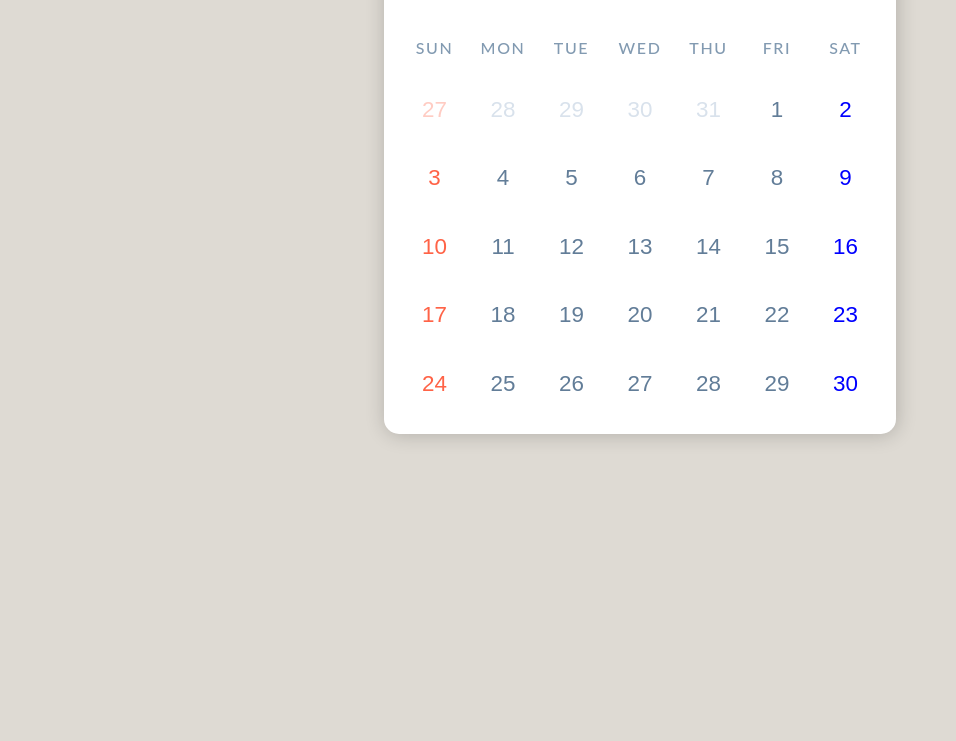
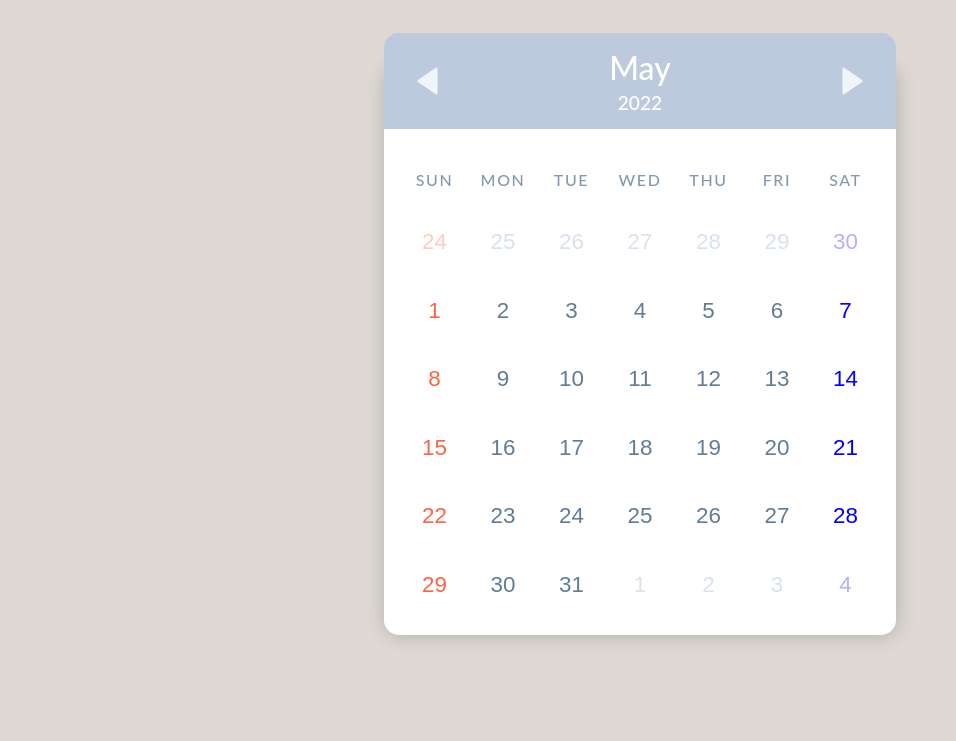
Before and after one commit to pasong0511/js-calendar, a website: page index.html in a window 1280 px wide. Shown: the part 163-904 px from the top of the page, without its empty margins (0-956 px from the left). After the commit the page ends 851 px from the top, so only its background shows below. Drawn offline with nearby package versions, Linux system fonts and the light colour scheme.

Commit message:
calendar modify
현재 날짜 반영

```diff
--- /dev/null
+++ b/calendar/calendar.js
@@ -0,0 +1,223 @@
+const monthList = ["January", "February", "March", "April", "May", "June", "July", "August", "September", "October", "November", "December"]
+const weekList = ["SUN", "MON", "TUE", "WED", "THU", "FRI", "SAT"]
+
+//calendar-nav에 들어갈 arrow 버튼, month, year DOM 생성
+function renderCalendarNav(year, month, onReRender) {
+  const item = document.createElement("div")
+
+  const arrowLeft = document.createElement("i")
+  arrowLeft.setAttribute("class", "bx bxs-left-arrow")
+  item.appendChild(arrowLeft)
+
+  const dayItem = document.createElement("div")
+  dayItem.classList.add("day-of")
+
+  const itemMonth = document.createElement("time")
+  itemMonth.classList.add("day-of-month")
+  itemMonth.setAttribute("datetime", `${year}-${String(month + 1).padStart(2, "0")}`)   //calendar-nav day-of 클래스에 표기해줄 datetime="" 표기해줄 월
+  itemMonth.innerText = monthList[month]                                            //calendar-nav DOM 표기해줄 월
+  dayItem.append(itemMonth)
+
+  const itemYear = document.createElement("time")
+  itemYear.classList.add("day-of-year")
+  itemYear.setAttribute("datetime", `${year}`)
+  itemYear.innerText = year
+
+  dayItem.appendChild(itemYear)
+
+  item.appendChild(dayItem)
+
+  const arrowRight = document.createElement("i")
+  arrowRight.setAttribute("class", "bx bxs-right-arrow")
+  item.appendChild(arrowRight)
+
+  //왼쪽 이동 함수
+  arrowLeft.addEventListener("click", () => {
+    if (month > 0) {
+      return onReRender(year, month - 1)
+    }
+    return onReRender(year - 1, 11)
+  })
+
+  //왼쪽 이동 함수
+  arrowRight.addEventListener("click", () => {
+    if (month < 11) {
+      return onReRender(year, month + 1)
+    }
+    return onReRender(year + 1, 0)
+  })
+
+  return item
+}
+
+//.calendar-day > .day-of-week의 헤더인 월,화,수...일 그려줌
+function createWeekHeader() {
+  const dayWeek = document.createElement("div")
+  dayWeek.classList.add("day-of-week")
+
+  weekList.forEach((week) => {
+    const div = document.createElement("div")
+    div.innerText = week
+    dayWeek.appendChild(div)
+  })
+  return dayWeek
+}
+
+
+function createDayDate(viewYear, viewMonth) {
+  const prevLast = new Date(viewYear, viewMonth, 0)       //지난달 마지막
+  const thisLast = new Date(viewYear, viewMonth + 1, 0)   //이번달 마지막
+  const nextLast = new Date(viewYear, viewMonth + 2, 0)   //다음달 마지막
+
+  //지난달 마지막달 월, 날짜, 요일 가져오기
+  const prevLastYear = prevLast.getFullYear()             //년
+  const prevLastMonth = prevLast.getMonth()               //월
+  const prevLastDate = prevLast.getDate()                 //날짜
+  const prevLastDay = prevLast.getDay()                   //요일
+
+  //이번달 마지막 날짜, 요일 가져오기
+  const thisYear = thisLast.getFullYear()                 //년
+  const thisMonth = thisLast.getMonth()                   //월
+  const thisLastDate = thisLast.getDate()                 //일
+  const thisLastDay = thisLast.getDay()                   //요일
+  let thisStartDay = -1
+
+  //다음날 년, 월, 일, 가져오기
+  const nextLastYear = nextLast.getFullYear()
+  const nextLastMonth = nextLast.getMonth()
+
+  const viewDateDic = {}
+
+  //앞에 달 일부 가져오기(지난달 마지막 날짜-요일로부터 지난달 마지막 날짜까지 1씩 증가)
+  for (let i = prevLastDate - prevLastDay; i <= prevLastDate; i++) {
+    let startDate =
+      viewDateDic[`${prevLastYear}-${prevLastMonth + 1}-${i}`] = {
+        active: false,
+        year: prevLastYear,
+        month: prevLastMonth + 1,
+        date: i,
+        day: weekList[(i - prevLastDate + prevLastDay) % 7]   //요일 넣어주기(i가 0이 아니므로 0으로 만들어줘야했음)
+      }
+
+    if (i === prevLastDate) {
+      thisStartDay = i - prevLastDate + prevLastDay + 1
+    }
+  }
+
+  //이번달 한달 가져오기
+  for (let i = 1; i < thisLastDate + 1; i++) {
+    viewDateDic[`${thisYear}-${thisMonth + 1}-${i}`] = {
+      active: true,
+      year: thisYear,
+      month: thisMonth + 1,
+      date: i,
+      day: weekList[(thisStartDay + (i - 1)) % 7]
+    }
+  }
+
+  //다음달 초 일부를 가져온다. 1부터 (7-요일) 까지 증가
+  for (let i = 1; i < 7 - thisLastDay; i++) {
+    viewDateDic[`${nextLastYear}-${nextLastMonth + 1}-${i}`] = {
+      active: false,
+      year: nextLastYear,
+      month: nextLastMonth + 1,
+      date: i,
+      day: weekList[(thisLastDay + i) % 7]
+    }
+  }
+
+  return viewDateDic
+}
+
+function renderDateGrid(year, month) {
+  const gridItem = document.createElement("div")
+  const viewDateDicList = createDayDate(year, month)    //보여줄 달 모든 정보가 들어있음
+
+  //viewDateDicList에 있는 지난달 뒷부분, 이번달 부분, 다음달 앞부분 하나씩 꺼내서
+  for (let key in viewDateDicList) {
+    const dateButton = document.createElement("button")
+
+    const time = document.createElement("time")
+    time.setAttribute("datetime", `${viewDateDicList[key].year}-${viewDateDicList[key].month}-${viewDateDicList[key].date}`)
+
+
+    if (viewDateDicList[key].active === true) {
+      dateButton.classList.add("active")
+    } else {
+      dateButton.classList.add("disable")
+    }
+
+
+    dateButton.append(time, viewDateDicList[key].date)
+    gridItem.appendChild(dateButton)
+  }
+
+  return gridItem
+}
+
+function renderCalendarDay(year, month) {
+  const item = document.createElement("div")
+
+  //1. 월화수목있는 day-of-week 생성
+  const dayOfWeek = createWeekHeader()
+  dayOfWeek.classList.add("day-of-week")
+
+
+  //2. 날짜가 있는 calendar-grid 생성(현재 년, 현재 월 전달)
+  const calendarGrid = renderDateGrid(year, month)
+  calendarGrid.classList.add("calendar-grid")
+
+  item.appendChild(dayOfWeek)
+  item.appendChild(calendarGrid)
+  return item
+}
+
+function renderCalendar(targetElement, year, month, onReRender) {
+  targetElement.innerText = ""
+  targetElement.classList.add("calendar")
+
+  //calendar-nav 하위에 있는 화살표, day-of(월, 달), 그려서 가져와서 calendarNav에 자식으로 붙여야함
+  const calendarNav = renderCalendarNav(year, month, onReRender)
+  calendarNav.classList.add("calendar-nav")
+
+  //calendar-day 하위에 있는 day-of-week 요일리스트, calendar-grid 일 리스트 가져와서 calendarDay에 자식으로 붙여야함
+  const calendarDay = renderCalendarDay(year, month)
+  calendarDay.classList.add("calendar-day")
+
+
+
+  targetElement.appendChild(calendarNav)
+  targetElement.appendChild(calendarDay)
+}
+
+// 스타일.css 추가
+export const addCalendarStyle = () => {
+  const head = document.getElementsByTagName('head')[0];
+  const link = document.createElement('link');
+  link.rel = 'stylesheet';
+  link.type = 'text/css';
+  link.href = 'calendar/thema.css';
+  head.appendChild(link);
+}
+
+
+export function addCalendar(targetElement, selecYear, selecMonth, selecdate) {
+  const calendar = document.createElement("div")
+
+  const date = new Date(selecYear, selecMonth - 1)
+  const viewYear = date.getFullYear()
+  const viewMonth = date.getMonth()
+
+  //왼쪽으로 이동, 오른쪽으로 이동했을 때 캘린더 다시 그려줌
+  const handleReRender = (year, month) => {
+    renderCalendar(calendar, year, month, handleReRender)
+  }
+
+  //처음 시작했을 때 캘린더 랜더
+  renderCalendar(calendar, viewYear, viewMonth, handleReRender)
+
+  targetElement.appendChild(calendar)
+
+  //스타일 추가
+  addCalendarStyle()
+}
--- /dev/null
+++ b/calendar/date-picker.js
@@ -0,0 +1,12 @@
+// export function addDatePicker(targetElement) {
+//     const input = document.createElement("input")
+//     input.classList.add("date-picker")
+//     input.setAttribute("name", "input_date")
+//     input.setAttribute("placeholder", "Select date")
+//     input.readOnly = true
+
+//     console.log(input)
+
+//     targetElement.appendChild(input)
+//     console.log(targetElement)
+// }
--- /dev/null
+++ b/calendar/thema.css
@@ -0,0 +1,152 @@
+.calendar {
+    max-width: max-content;
+    /* min-width: 480px; */
+    width: 60%;
+    height: 60%;
+    margin: 3em auto 0 auto;
+    padding: 0.5em;
+    background-color: #fff;
+    border-radius: 15px;
+    box-shadow: 1px 1px 20px 0 rgb(0 0 0 / 20%)
+}
+
+.calendar-nav {
+    display: flex;
+    justify-content: space-between;
+    align-items: center;
+    text-align: center;
+    margin: -48px -16px 40px;
+    padding: 8px 16px;
+    border-radius: 15px 15px 0 0;
+    font-weight: 500;
+    height: 80px;
+    color: #fff;
+    background-color: var(--color4)
+}
+
+.day-of {
+    display: flex;
+    flex-direction: column;
+}
+
+.day-of-month {
+    font-size: 100%;
+}
+
+.day-of-year {
+    font-size: 0.6em;
+}
+
+.bxs-left-arrow,
+.bxs-right-arrow {
+    opacity: 0.6;
+}
+
+.bxs-left-arrow {
+    margin-left: 12px;
+}
+
+.bxs-right-arrow {
+    margin-right: 12px;
+}
+
+.bxs-left-arrow,
+.bxs-right-arrow {
+    opacity: 0.8;
+}
+
+.bxs-left-arrow:hover,
+.bxs-right-arrow:hover {
+    opacity: 1;
+}
+
+/*실질적인 그리드 설정 컬럼 7*/
+.day-of-week,
+.calendar-grid {
+    display: grid;
+    grid-template-columns: repeat(7, 1fr);
+}
+
+.day-of-week {
+    margin-top: 1.0em;
+}
+
+.day-of-week>* {
+    font-size: 0.5em;
+    color: var(--blue-grey-400);
+    font-weight: 500;
+    letter-spacing: 0.1em;
+    font-variant: small-caps;
+    text-align: center;
+}
+
+/*날짜*/
+.calendar-grid {
+    margin-top: 0.5em;
+}
+
+/*첫번째 숫자가 비어있다면 이걸로 조정*/
+/* .calendar-grid button:first-child {
+    grid-column: 6;
+  } */
+
+/*각각의 날짜 하나에 스타일 지정*/
+.calendar-grid button {
+    position: relative;
+    font-size: 0.7em;
+    border: 0;
+    width: 5.5ch;
+    height: 5.5ch;
+    border-radius: 50%;
+    background-color: transparent;
+
+}
+
+.calendar-grid button.today {
+    border: var(--teal-200) solid 4px;
+}
+
+.calendar-grid button.disable {
+    color: var(--blue-grey-100);
+}
+
+.calendar-grid button.active {
+    color: var(--blue-grey-500);
+}
+
+.calendar-grid button.active:hover {
+    outline: none;
+    background-color: var(--teal-100);
+    color: var(--teal-900);
+}
+
+.calendar-grid button.active:nth-child(7n) {
+    color: blue
+}
+
+.calendar-grid button.offday,
+.calendar-grid button.active:nth-child(7n + 1) {
+    color: tomato
+}
+
+.calendar-grid button.disable:nth-child(7n) {
+    color: rgb(179, 179, 255)
+}
+
+.calendar-grid button.offday,
+.calendar-grid button.disable:nth-child(7n + 1) {
+    color: rgb(255, 204, 195)
+}
+
+.date-picker {
+    width: 200px;
+    height: 30px;
+    display: flex;
+    align-items: center;
+    background-color: #fff;
+    font-size: 0.5em;
+    color: var(--blue-grey-300);
+    cursor: pointer;
+    border: var(--blue-grey-300) solid 1px;
+    border-radius: 5px;
+}
--- a/index.html
+++ b/index.html
@@ -4,17 +4,19 @@
 <head>
   <meta charset="UTF-8" />
   <meta name="viewport" content="width=device-width, initial-scale=1.0" />
-  <title>달력</title>
+  <title>달력!</title>
   <link href="https://fonts.googleapis.com/css?family=Open+Sans:300,400" rel="stylesheet" />
   <link href='https://unpkg.com/boxicons@2.1.2/css/boxicons.min.css' rel='stylesheet'>
   <link href="style.css" rel="stylesheet" />
 </head>
 
 <body>
-  <main class="content">
-  </main>
+  <h1>Clendar</h1>
+  <!-- <input class="date-picker" name="input_date" placeholder="Select date" readonly /> -->
+  <div class="contents">
+  </div>
 
-  <script type="module" src="./public/main_bundle.js"></script>
+  <script type="module" src="main.js"></script>
 </body>
 
 </html>
--- /dev/null
+++ b/main.js
@@ -0,0 +1,39 @@
+import { addCalendar } from "./calendar/calendar.js";
+//import { addDatePicker } from "./calendar/date-picker.js"
+
+function addDatePicker(targetElement) {
+    const input = document.createElement("input")
+    input.classList.add("date-picker")
+    input.setAttribute("name", "input_date")
+    input.setAttribute("placeholder", "Select date")
+    input.readOnly = true
+
+    targetElement.appendChild(input)
+}
+
+window.addEventListener('DOMContentLoaded', function () {
+    const nowDate = new Date()
+    let inputYear = nowDate.getFullYear()
+    let inputMonth = nowDate.getMonth() + 1
+    let inputDate = nowDate.getDate()
+    let flag = false
+    const $content = document.querySelector(".contents")
+
+    // addDatePicker($content) //데이터 피커 생성
+
+    // const datePicker = document.querySelector(".date-picker")
+    // console.log(datePicker)
+
+    addCalendar($content, inputYear, inputMonth, inputDate)
+
+
+    // datePicker.addEventListener("click", () => {
+    //     const calendar = document.querySelector(".calendar")
+
+    //     if (flag === false) {
+    //         flag = true
+    //         addCalendar($content, inputYear, inputMonth, inputDate)
+
+    //     }
+    // })
+});
```
